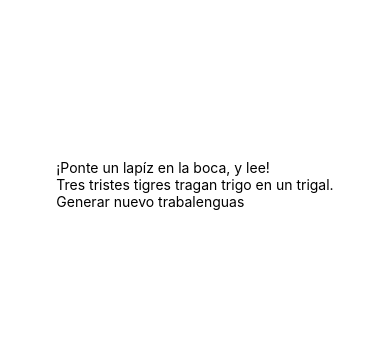
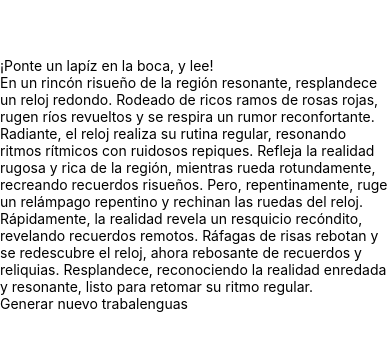
Before and after one commit to vicdeveloperr/BlaBlaBla-React-Native-App, a React Native app in the folder BlaBlaBla/: screen / in a window 390 px wide. Shown: the part 238-588 px from the top of the page. Built offline with nearby package versions, Linux system fonts and the light colour scheme.

Commit message:
Utiliza utilidad Trabalenguas.ts

```diff
--- a/BlaBlaBla/src/components/DictionTraining.tsx
+++ b/BlaBlaBla/src/components/DictionTraining.tsx
@@ -2,16 +2,20 @@
 
 import React, { useState } from 'react';
 import { View, Text, TouchableOpacity } from 'react-native';
+import { tongueTwister1, tongueTwister2, tongueTwister3, tongueTwister4, tongueTwister5 } from '../utils/Trabalenguas';
 
 const DictionTraining: React.FC = () => {
-    const [tongueTwister, setTongueTwister] = useState<string>("Tres tristes tigres tragan trigo en un trigal.");
 
+    const [tongueTwister, setTongueTwister] = useState<string>(tongueTwister1);
     const generateRandomTongueTwister = () => {
-        // Lista de trabajenguas (puedes agregar más)
+
+        // Lista de trabalenguas
         const tongueTwisters = [
-        "Tres tristes tigres tragan trigo en un trigal.",
-        "Pedro Pérez pintor pinta preciosos paisajes por poco precio.",
-        "Cómo poco coco como, poco coco compro.",
+        tongueTwister1,
+        tongueTwister2,
+        tongueTwister3,
+        tongueTwister4,
+        tongueTwister5
         ];
 
 
```
